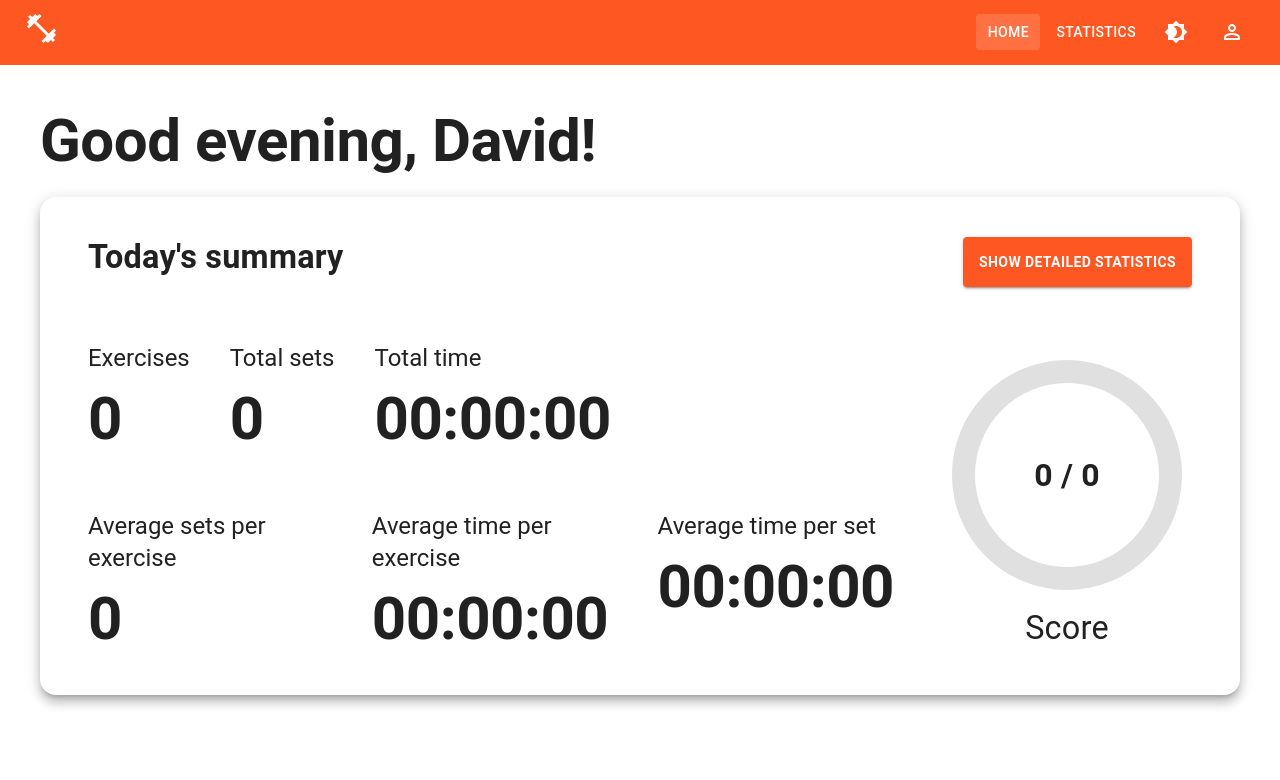
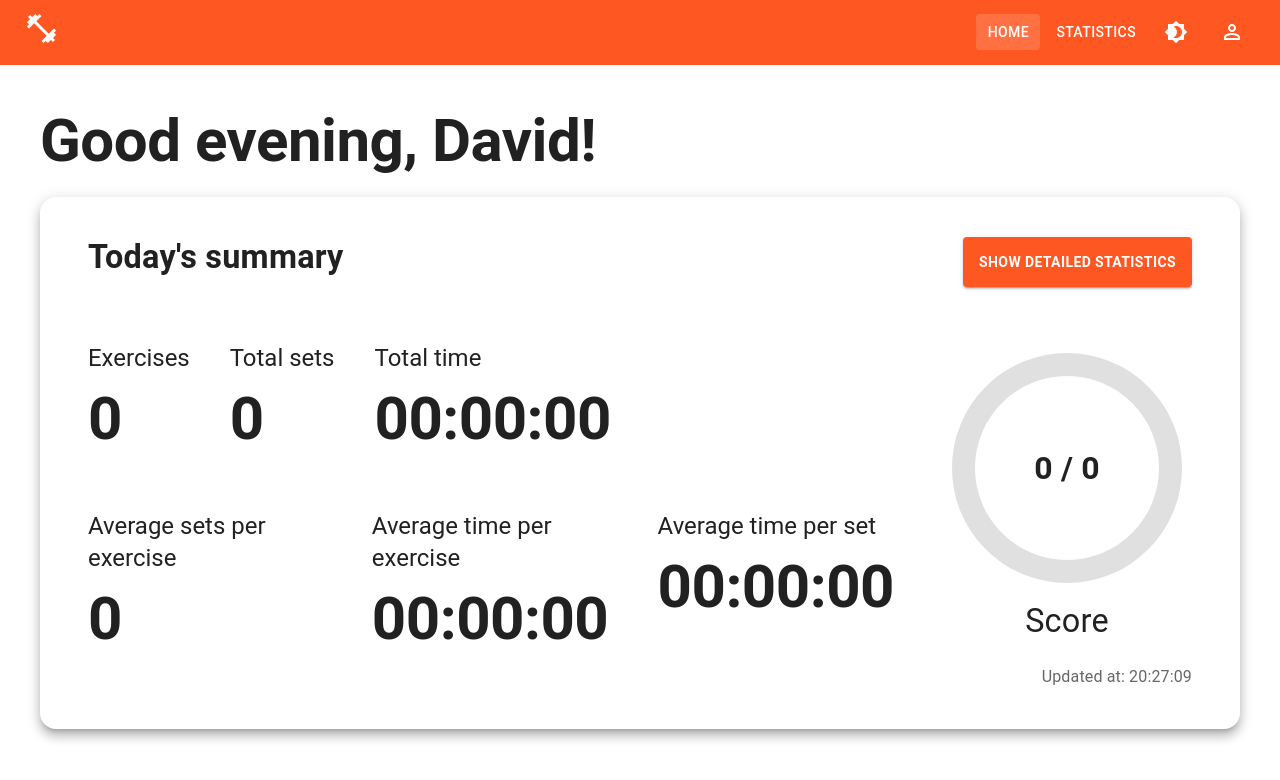
Before and after one commit to mihalcinD/uuSmartWeight, a React (Vite) app in the folder frontend/: page / in a window 1280 px wide. Shown: the top 780 px of the page. Built offline with nearby package versions, Linux system fonts and the light colour scheme; data requests are answered from the project's data file.

Commit message:
feat(Dashboard): last update

```diff
--- a/frontend/src/routes/Dashboard.tsx
+++ b/frontend/src/routes/Dashboard.tsx
@@ -8,12 +8,16 @@ import { Gauge, gaugeClasses } from '@mui/x-charts/Gauge';
 import { useGetDeviceDataQuery } from '../store/deviceDataSlice.ts';
 import { formatTime } from '../helpers/time.ts';
 import dayjs from 'dayjs';
+import { useMemo } from 'react';
 
 const Dashboard = () => {
   const theme = useTheme();
   const isSmallScreen = useMediaQuery(theme.breakpoints.down('sm'));
   const navigate = useNavigate();
-  const { data, isLoading } = useGetDeviceDataQuery(dayjs().format('YYYY-MM-DD'));
+  const { data, isLoading, fulfilledTimeStamp } = useGetDeviceDataQuery(dayjs().format('YYYY-MM-DD'), {
+    pollingInterval: 30000,
+  });
+  const lastUpdate = useMemo(() => dayjs(fulfilledTimeStamp).format('HH:mm:ss'), [fulfilledTimeStamp]);
 
   const navigateWithParams = ({ path, search }: PageConfig) => {
     navigate({
@@ -73,7 +77,13 @@ const Dashboard = () => {
             </Stack>
           </Stack>
           <Box
-            sx={{ display: 'flex', alignItems: 'center', justifyContent: { xs: 'center', lg: 'flex-end' }, flex: 1 }}>
+            sx={{
+              display: 'flex',
+              alignItems: { xs: 'center', lg: 'flex-end' },
+              flexDirection: 'column',
+              flex: 1,
+              gap: 3,
+            }}>
             <Stack spacing={1} alignItems={'center'}>
               <Gauge
                 width={250}
@@ -91,6 +101,11 @@ const Dashboard = () => {
               />
               <Typography variant={'h4'}>Score</Typography>
             </Stack>
+            {fulfilledTimeStamp && (
+              <Typography sx={{ textAlign: 'right', color: 'text.secondary', flex: 1 }}>
+                Updated at: {lastUpdate}
+              </Typography>
+            )}
           </Box>
         </Stack>
       </Paper>
--- a/frontend/src/store/apiSlice.ts
+++ b/frontend/src/store/apiSlice.ts
@@ -3,6 +3,6 @@ import { config } from '../config.ts';
 
 export const apiSlice = createApi({
   baseQuery: fetchBaseQuery({ baseUrl: config.domain }),
-  tagTypes: ['DeviceData'],
+  tagTypes: ['DeviceData', 'SetDetail'],
   endpoints: () => ({}),
 });
```
Also changed, not shown: frontend/src/store/setsSlice.ts (added, +13 -0 lines), frontend/src/types/api/response/sets.ts (added, +8 -0 lines).
